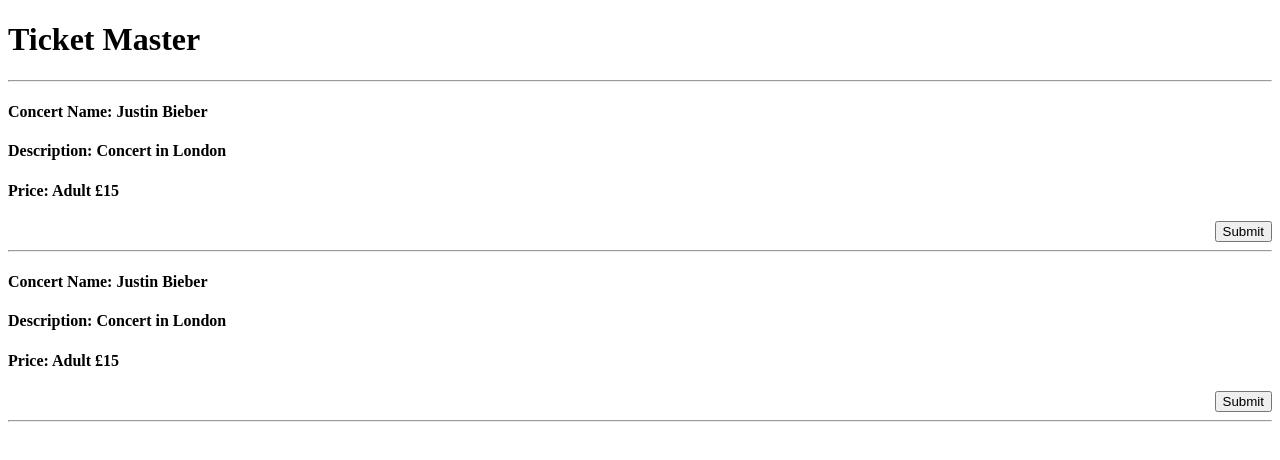
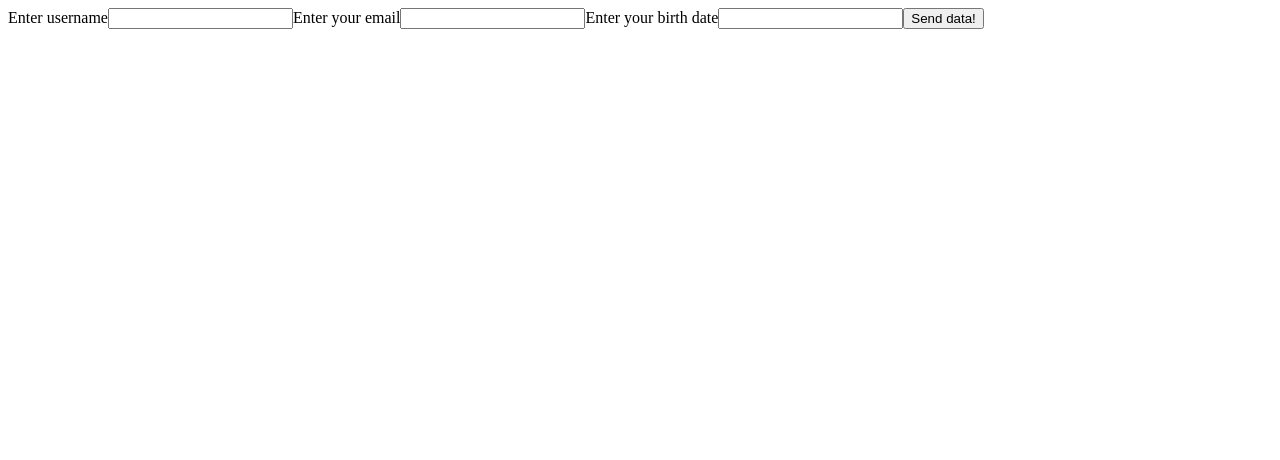
Before and after one commit to jeff1108/Blockchain-ticketing-app, a React (Create React App) app: page / in a window 1280 px wide. Shown: the top 460 px of the page. Built offline with nearby package versions, Linux system fonts and the light colour scheme.

Commit message:
OTHER Work in process

```diff
--- a/src/components/App.js
+++ b/src/components/App.js
@@ -1,56 +1,99 @@
 import React, { Component } from 'react';
+class App extends Component {
+  constructor() {
+    super();
+    this.handleSubmit = this.handleSubmit.bind(this);
+  }
 
-class App extends Component {
-  constructor(props) {
-    super(props);
-    this.handleClick = this.handleClick.bind(this);
+  handleSubmit(event) {
+    event.preventDefault();
+    const data = new FormData(event.target);
+
+    fetch('/api/form-submit-url', {
+      method: 'POST',
+      body: data,
+    });
   }
-  handleClick() {
-    fetch('https://localhost:9292', {
-       method: 'POST',
-       headers: {
-         'Accept': 'application/json',
-         'Content-Type': 'application/json',
-       },
-       body: JSON.stringify({
-         concert_name: 'Conert_name',
-         price: 16,
-         description: 'hello',
-         sender_id: 1234,
-         sender_address: 'seller@gmail.com',
-         receiver_address: 2345,
-         receiver_address: 'receiver_address'
-       })
-    })
-  }
+
   render() {
-      return (
-        <div>
-          <div>
-            <h1>Ticket Master</h1>
-          </div>
-          <hr />
-          <div>
-              <h4>Concert Name: Justin Bieber</h4>
-              <h4>Description: Concert in London</h4>
-              <h4>Price: Adult £15 </h4>
-          </div>
-          <div align='right'>
-              <button onClick={this.handleClick}>Submit</button>
-          </div>
-          <hr />
-          <div>
-              <h4>Concert Name: Justin Bieber</h4>
-              <h4>Description: Concert in London</h4>
-              <h4>Price: Adult £15 </h4>
-          </div>
-          <div align='right'>
-              <button>Submit</button>
-          </div>
-          <hr />
-        </div>
-      );
+    return (
+      <form onSubmit={this.handleSubmit}>
+        <label htmlFor="username">Enter username</label>
+        <input id="username" name="username" type="text" />
+
+        <label htmlFor="email">Enter your email</label>
+        <input id="email" name="email" type="email" />
+
+        <label htmlFor="birthdate">Enter your birth date</label>
+        <input id="birthdate" name="birthdate" type="text" />
+
+        <button>Send data!</button>
+      </form>
+    );
   }
 }
 
 export default App;
+
+//
+// class App extends Component {
+//   constructor(props) {
+//     super(props);
+//     this.handleClick = this.handleClick.bind(this);
+//   }
+
+
+
+
+
+  // handleClick() {
+  //   fetch('https://localhost:9292', {
+  //      method: 'POST',
+  //      headers: {
+  //        'Accept': 'application/json',
+  //        'Content-Type': 'application/json',
+  //      },
+  //      body: JSON.stringify({
+  //        concert_name: 'Conert_name',
+  //        price: 16,
+  //        description: 'hello',
+  //        sender_id: 1234,
+  //        sender_address: 'seller@gmail.com',
+  //        receiver_address: 2345,
+  //        receiver_address: 'receiver_address'
+  //      })
+  //   })
+  // }
+
+
+
+
+//   render() {
+//       return (
+//         <div>
+//           <div>
+//             <h1>Ticket Master</h1>
+//           </div>
+//           <hr />
+//           <div>
+//               <h4>Concert Name: Justin Bieber</h4>
+//               <h4>Description: Concert in London</h4>
+//               <h4>Price: Adult £15 </h4>
+//           </div>
+//           <div align='right'>
+//               <button onClick={this.handleClick}>Submit</button>
+//           </div>
+//           <hr />
+//           <div>
+//               <h4>Concert Name: Justin Bieber</h4>
+//               <h4>Description: Concert in London</h4>
+//               <h4>Price: Adult £15 </h4>
+//           </div>
+//           <div align='right'>
+//               <button>Submit</button>
+//           </div>
+//           <hr />
+//         </div>
+//       );
+//   }
+// }
```
Also changed, not shown: 1 other file (tests, documents, lock files or other folders).
